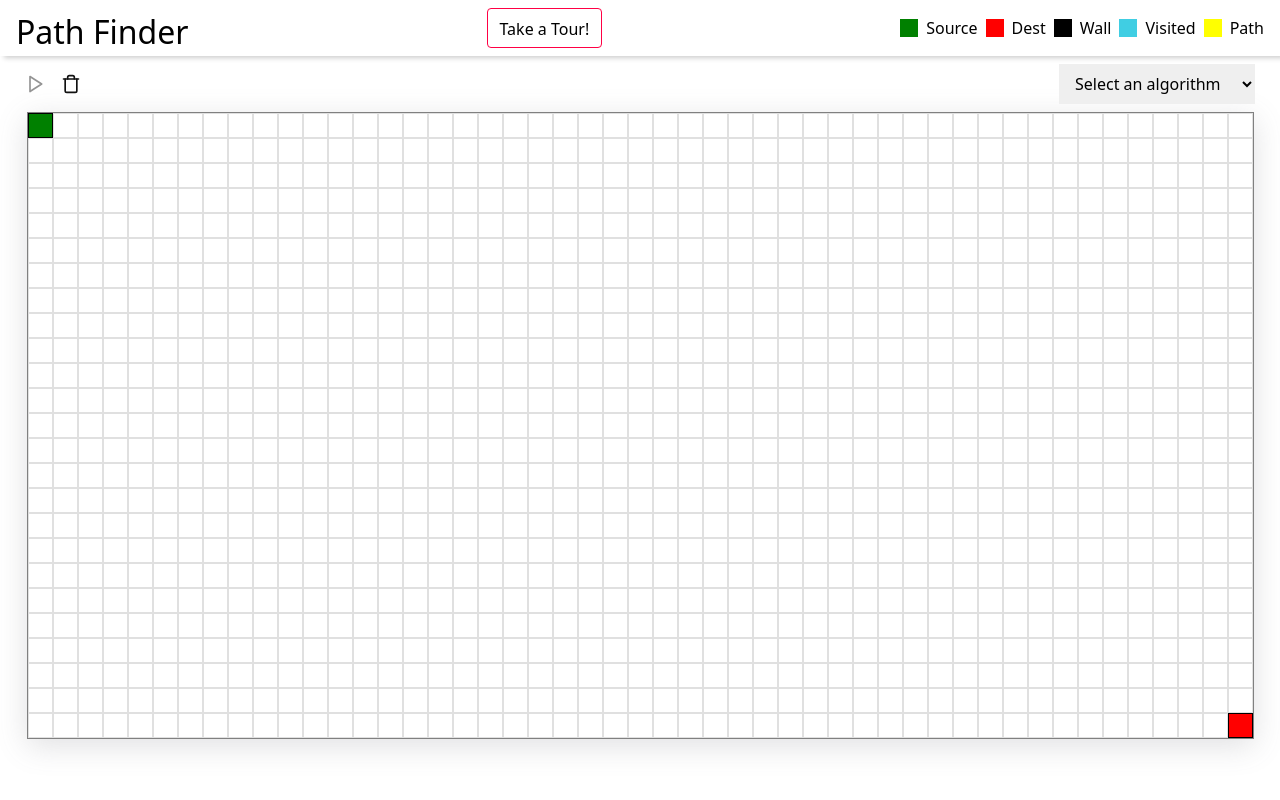
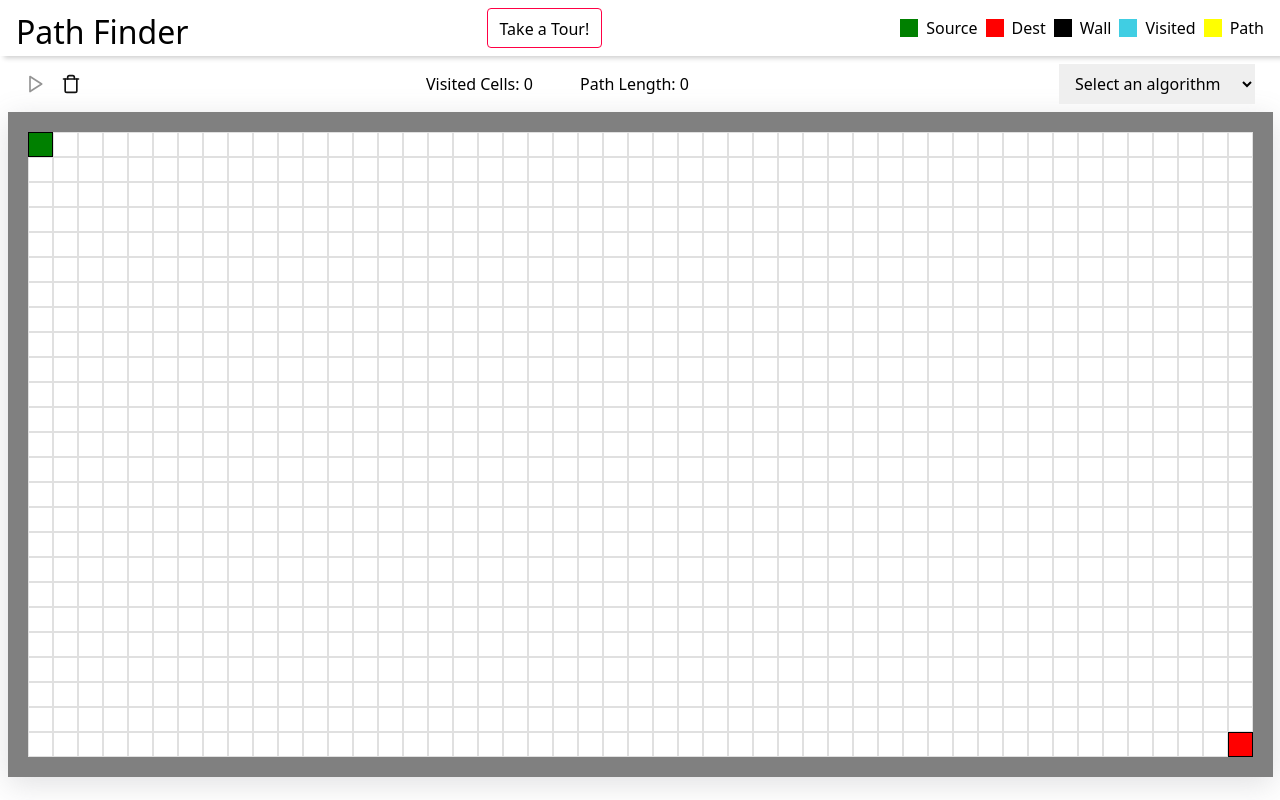
Before and after one commit to ali-anas/algo-visualizer, a React (Vite) app: page / in a window 1280 px wide. Built offline with nearby package versions, Linux system fonts and the light colour scheme.

Commit message:
changed styles and added path stats

```diff
--- a/src/components/Grid/grid.module.scss
+++ b/src/components/Grid/grid.module.scss
@@ -1,7 +1,7 @@
 .grid {
   display: inline-grid;
   margin: auto;
-  border: 1px solid gray;
+  border: 20px solid gray;
   width: fit-content;
   height: 100%;
   box-shadow: rgba(100, 100, 111, 0.2) 0px 7px 29px 0px;
@@ -40,6 +40,14 @@
     background-color: yellow;
     border-color: yellow;
   }
+  .type-5::after {
+    content: "";
+    height: 10px;
+    width: 10px;
+    background-color: blue;
+    margin: auto;
+    display: block;
+  }
 
   button {
     border: 0.5px solid #e0e0e0;
--- a/src/components/controller/controller.jsx
+++ b/src/components/controller/controller.jsx
@@ -1,12 +1,12 @@
 import React, { useState, useEffect } from 'react'
 import { AlgorithmsMap } from '../../lib/algorithms'
 import { useSelector, useDispatch } from 'react-redux'
-import { clearGrid, setStatus, setGrid } from '../../store/pathfinder.slice'
+import { clearGrid, setStatus, setGrid, setVisitedCells, setPathLength } from '../../store/pathfinder.slice'
 import { searchPath } from '../../store/searchPath.thunk'
 import { Status } from '../../constants'
 import { highlightPath } from '../../store/highlight.thunk'
 import classes from './controller.module.scss';
-import { Play, RefreshCcw , Trash} from 'lucide-react'
+import { Play, Trash } from 'lucide-react'
 
 
 const Controller = () => {
@@ -14,7 +14,7 @@ const Controller = () => {
   const dispatch = useDispatch();
   const pathfinder = useSelector(state => state.pathfinder);
   const status = useSelector(state => state.pathfinder.status);
-  const { source, dest } = pathfinder;
+  const { source, dest, visitedCells, pathLength } = pathfinder;
 
   async function executeSearch(algo, speed) {
     if(status === Status.Complete) {
@@ -27,6 +27,8 @@ const Controller = () => {
     }
 
     try {
+      dispatch(setPathLength(0));
+      dispatch(setVisitedCells(0))
       dispatch(setStatus(Status.Searching));
       const { parents, grid } = await dispatch(searchPath(algo, speed));
       await dispatch(highlightPath(grid, parents, speed))
@@ -46,6 +48,8 @@ const Controller = () => {
 
   async function handleClearGrid() {
     dispatch(clearGrid());
+    dispatch(setVisitedCells(0));
+    dispatch(setPathLength(0));
   }
 
   useEffect(() => {
@@ -77,6 +81,12 @@ const Controller = () => {
           <Trash size={20} stroke={status === Status.Searching ? "#949494" : "#111111"}/>
         </button>
       </div>
+      <div className={classes.stats}>
+        <div>
+          <span className={classes.statsField}>Visited Cells: {visitedCells}</span>{' '}
+          <span className={classes.statsField}>Path Length: {pathLength}</span>
+        </div>
+      </div>
       <select className={classes.algoSelector + " algo-selector"} value={selectedAlgo} onChange={handleAlgoSelection} disabled={status === Status.Searching}>
         <option value="" disabled>
           Select an algorithm
--- a/src/components/controller/controller.module.scss
+++ b/src/components/controller/controller.module.scss
@@ -21,3 +21,16 @@
     margin-right: 16px;
   }
 }
+
+.stats {
+  display: none;
+  @media screen and (width >= 640px) {
+    display: flex;
+    align-items: center;
+  }
+}
+
+.statsField {
+  display: inline-block;
+  min-width: 150px
+}
--- a/src/store/highlight.thunk.js
+++ b/src/store/highlight.thunk.js
@@ -1,13 +1,16 @@
-import { updateSingleCell } from "./pathfinder.slice";
+import { setPathLength, updateSingleCell } from "./pathfinder.slice";
 import { delay } from "../helpers/async";
 import { tracePath } from "./trace.thunk";
 
 export function highlightPath(grid, parents, delayDuration) {
   return async function(dispatch, getState) {
+    let pathLength = 0;
     async function updateCell(cell, cellType) {
 
       grid[cell.row][cell.col] = cellType;
+      pathLength += 1;
       if(delayDuration) {
+        dispatch(setPathLength(pathLength));
         dispatch(updateSingleCell({ ...cell, cellType}));
         await delay(delayDuration);
       }
@@ -22,6 +25,7 @@ export function highlightPath(grid, parents, delayDuration) {
         destNode: state.dest,
         updateCell,
       })
+      dispatch(setPathLength(pathLength));
     } else {
       console.log("path not found");
     }
--- a/src/store/pathfinder.slice.js
+++ b/src/store/pathfinder.slice.js
@@ -12,6 +12,7 @@ const initialState = {
   dest: { row: maxRows - 1, col:maxCols - 1 },
   status: Status.Ready,
   pathLength: 0,
+  visitedCells: 0,
 }
 
 export const pathfinderSlice = createSlice({
@@ -67,11 +68,16 @@ export const pathfinderSlice = createSlice({
     },
     setGrid: (state, action) => {
       state.grid = action.payload.grid;
+    },
+    setVisitedCells: (state, action) => {
+      state.visitedCells = action.payload
+    },
+    setPathLength: (state, action) => {
+      state.pathLength = action.payload
     }
-
   },
 });
 
-export const { setStatus, clearGrid, updateCells, updateSingleCell, setGrid } = pathfinderSlice.actions;
+export const { setStatus, clearGrid, updateCells, updateSingleCell, setGrid, setVisitedCells, setPathLength } = pathfinderSlice.actions;
 
 export default pathfinderSlice.reducer;
--- a/src/store/searchPath.thunk.js
+++ b/src/store/searchPath.thunk.js
@@ -1,5 +1,5 @@
 import { CELL_TYPE } from "../constants";
-import { updateCells } from "./pathfinder.slice";
+import { setVisitedCells, updateCells } from "./pathfinder.slice";
 import { delay } from "../helpers/async";
 
 export function searchPath(algo, delayDuration) {
@@ -20,6 +20,7 @@ export function searchPath(algo, delayDuration) {
 
       visitedCells += cells.length;
       if(delayDuration) {
+        dispatch(setVisitedCells(visitedCells));
         dispatch(updateCells({ cells, cellType}))
         await delay(delayDuration);
       }
@@ -33,7 +34,7 @@ export function searchPath(algo, delayDuration) {
       updateUI: updateUI
     });
 
-    // dispatch({ setVisitedNodes})
+    dispatch(setVisitedCells(visitedCells))
     return { grid, parents };
   }
 }
```
